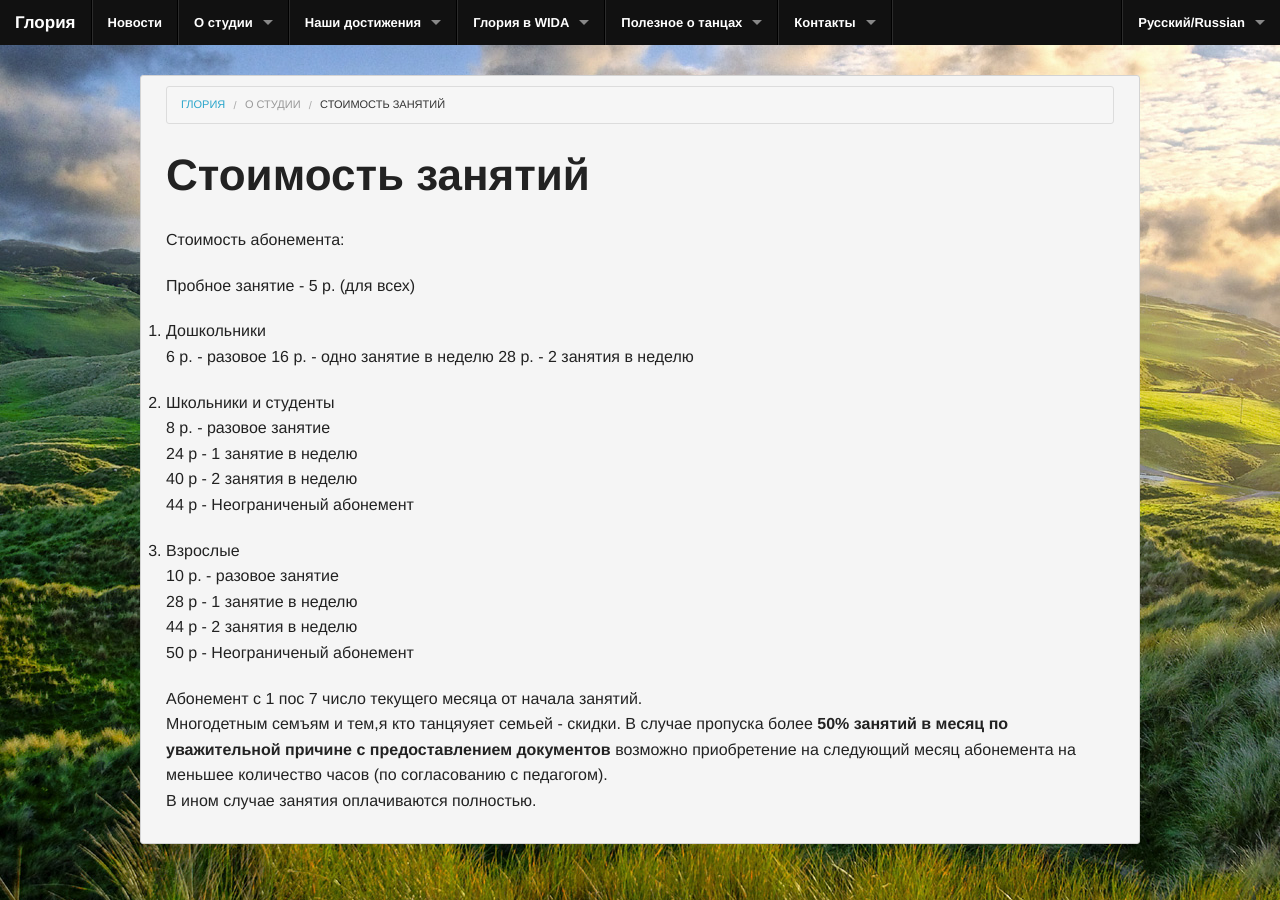
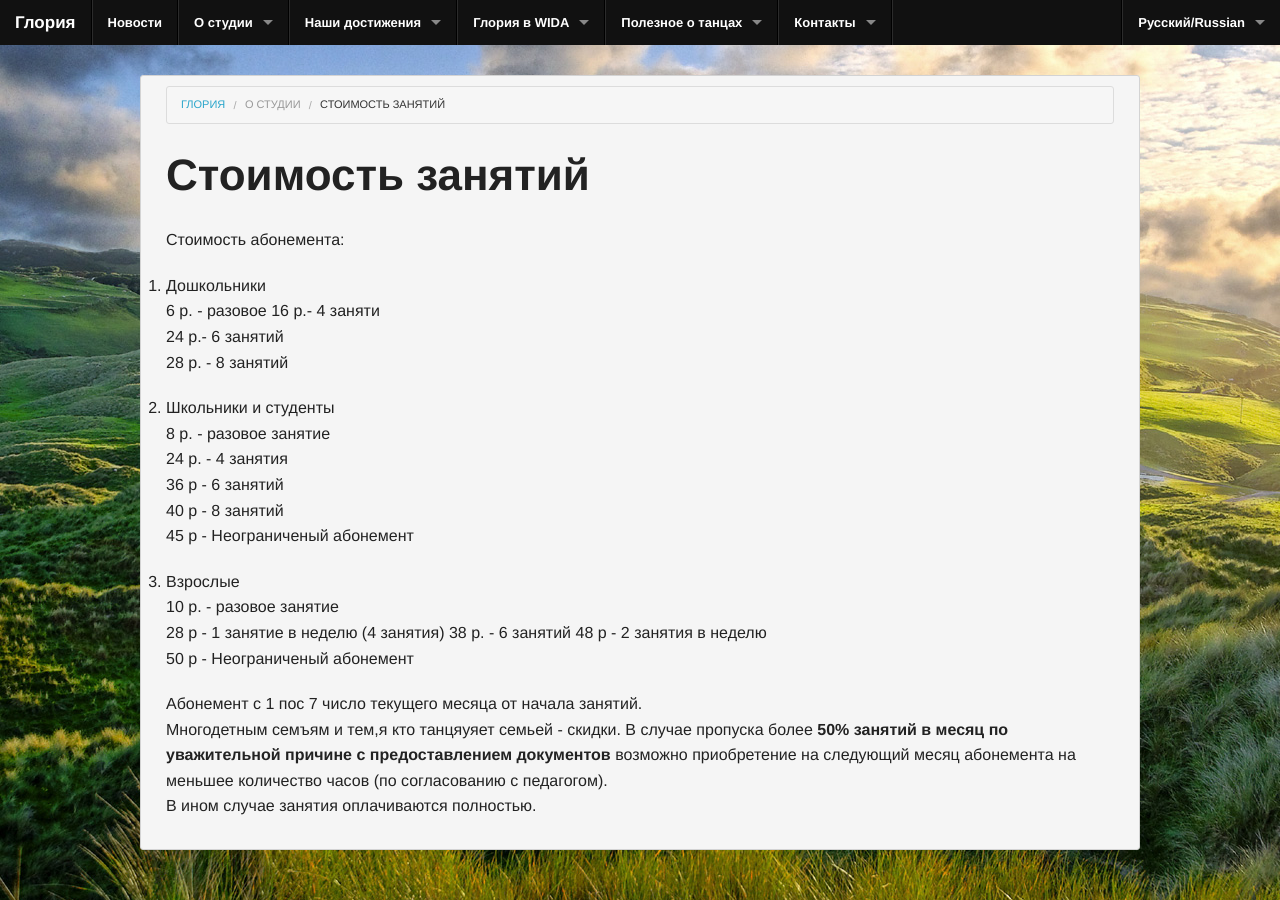
Before and after one commit to gloria-studio/gloria-studio.github.io, a Jekyll site: the page built from about/price/index.md, in a window 1280 px wide. Built offline with Jekyll 4.4.1, drawn with Linux system fonts in a browser that asks for light colours.

Commit message:
Update index.md

```diff
--- a/about/price/index.md
+++ b/about/price/index.md
@@ -13,23 +13,24 @@ published: true
 
 Стоимость абонемента:
 
-Пробное занятие - 5 р. (для всех)
-
 1. Дошкольники
 6 р. - разовое
-16 р. - одно занятие в неделю
-28 р. - 2 занятия в неделю
+16 р.- 4 заняти
+24 р.- 6 занятий
+28 р. - 8 занятий
 
 2. Школьники и студенты
 8 р. - разовое занятие
-24 р  - 1 занятие  в неделю
-40 р - 2 занятия в неделю
-44 р - Неограниченый абонемент
+24 р. - 4 занятия
+36 р - 6 занятий
+40 р - 8 занятий
+45 р - Неограниченый абонемент
 
 3. Взрослые
 10 р. - разовое занятие
-28 р  - 1 занятие  в неделю
-44 р - 2 занятия в неделю
+28 р  - 1 занятие  в неделю (4 занятия)
+38 р. - 6 занятий
+48 р - 2 занятия в неделю
 50 р - Неограниченый абонемент
 
 
```
